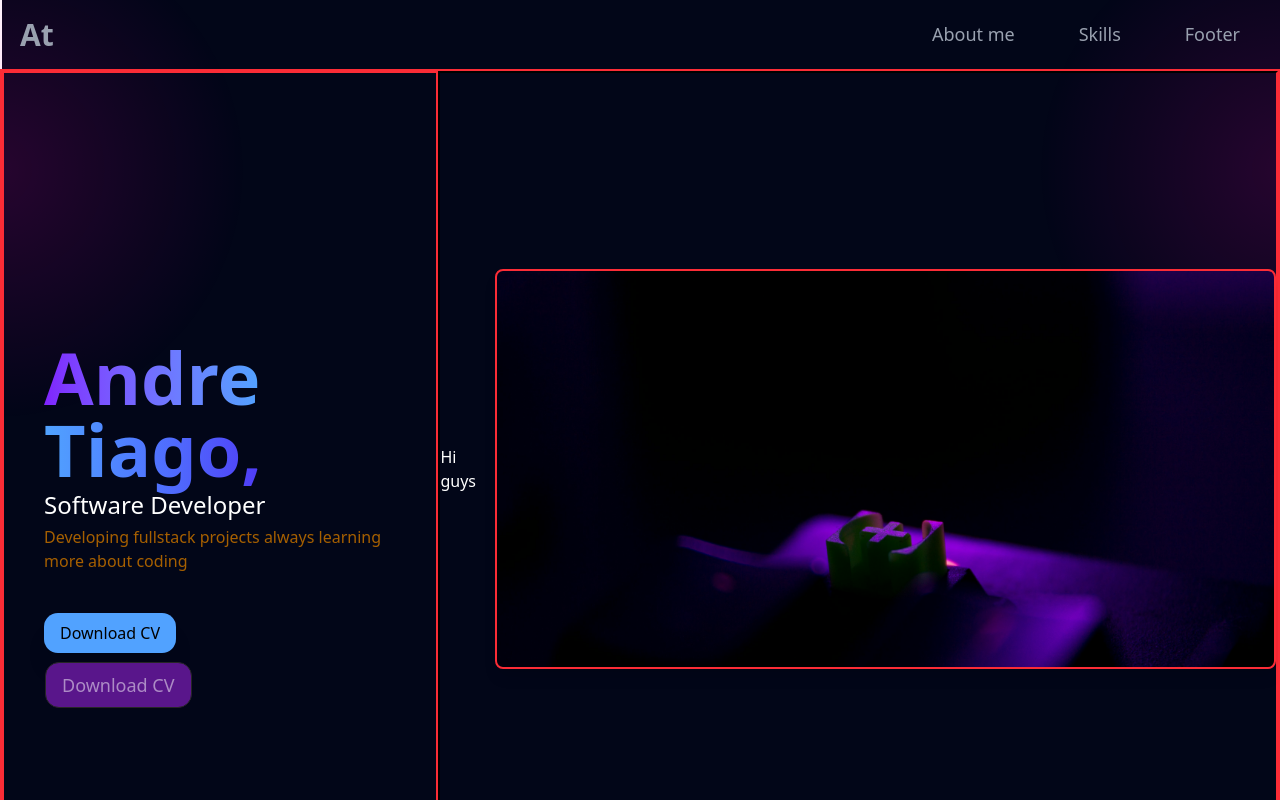
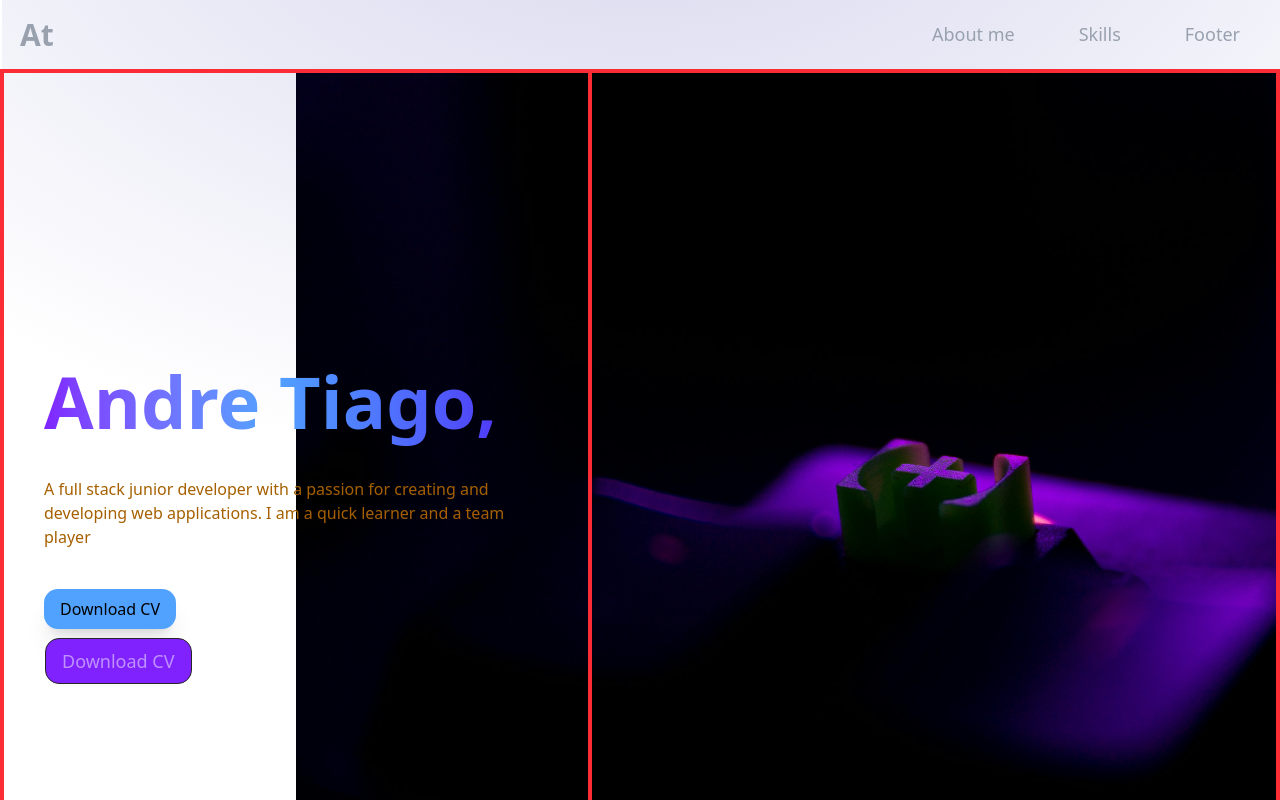
Before and after one commit to andretdev/react-portifolio, a React (Vite) app: page / in a window 1280 px wide. Shown: the top 800 px of the page. Built offline with nearby package versions, Linux system fonts and the light colour scheme.

Commit message:
Fixed image problem

```diff
--- a/src/pages/Aboutme.jsx
+++ b/src/pages/Aboutme.jsx
@@ -7,13 +7,10 @@ function Aboutme() {
       className="relative flex min-h-screen w-full flex-col overflow-hidden border-2 border-red-500 xl:flex-row"
     >
       <div className="fixed top-0 -z-10 h-full w-full">
-        <div className="relative h-full w-full bg-slate-950">
-          <div className="absolute bottom-0 left-[-20%] right-0 top-[-10%] h-[500px] w-[500px] rounded-full bg-[radial-gradient(circle_farthest-side,rgba(255,0,182,.15),rgba(255,255,255,0))]"></div>
-          <div className="absolute bottom-0 right-[-20%] top-[-10%] h-[500px] w-[500px] rounded-full bg-[radial-gradient(circle_farthest-side,rgba(255,0,182,.15),rgba(255,255,255,0))]"></div>
-        </div>
+        <div class="absolute top-0 z-[-2] h-screen w-screen bg-white bg-[radial-gradient(ellipse_80%_80%_at_50%_-20%,rgba(120,119,198,0.3),rgba(255,255,255,0))]"></div>
       </div>
 
-      <div className="max-xl:padding-x relative flex w-full flex-col items-start justify-center border-2 border-red-500 px-10 pt-28 xl:w-3/5">
+      <div className="max-xl:padding-x relative flex w-full flex-col items-start justify-center border-2 border-red-500 px-10 pt-28 xl:w-4/5">
         <h1 className="">
           <span className="font-montserrat bg-gradient-to-r from-violet-600 via-blue-400 to-indigo-600 bg-clip-text text-7xl font-bold text-transparent">
             Andre Tiago,
@@ -22,21 +19,24 @@ function Aboutme() {
           <p className="mt-1 text-2xl text-white"> Software Developer </p>
         </h1>
         <p className="mt-1 text-yellow-700">
-          Developing fullstack projects always learning more about coding
+          A full stack junior developer with a passion for creating and
+          developing web applications. I am a quick learner and a team player
         </p>
         <button className="mt-10 rounded-[14px] bg-blue-400 px-4 py-2 font-medium shadow-xl">
           Download CV
         </button>
-        <div class="animate-rotate-border hover:bg-conic/[from_var(--border-angle)] mt-2 cursor-pointer rounded-[14px] from-black from-80% via-blue-500 via-90% to-black to-100% p-px transition-all duration-500 ease-out hover:scale-[1.03]">
-          <button class="font-lg w-full rounded-[14px] border border-neutral-800 bg-purple-900 px-4 py-2 text-center text-lg text-white/50">
+        <div class="animate-rotate-border hover:bg-conic/[from_var(--border-angle)] mt-2 cursor-pointer rounded-[14px] from-black from-80% via-blue-500 via-90% to-black to-100% p-[1px] transition-all duration-500 ease-out hover:scale-[1.03]">
+          <button class="font-lg w-full rounded-[14px] border border-neutral-800 bg-violet-600 px-4 py-2 text-center text-lg text-white/50">
             Download CV
           </button>
         </div>
       </div>
 
-      <div className="max-xl:paddin flex w-full items-center justify-center border-2 border-r-red-500">
-        <p className="text-white">Hi guys </p>
-        <div className="inset-shadow-lg w-200 h-100 mix-blend- flex items-center justify-center rounded-lg border-2 border-red-500 bg-[url(url/../assets/aboutmeback.jpg)] bg-cover shadow-lg"></div>
+      <div className="max-xl:padding-x flex w-full items-center justify-center border-2 border-red-500">
+        <img
+          src={background}
+          className="absolute -z-10 h-full w-full object-fill"
+        ></img>
       </div>
     </section>
   );
```
